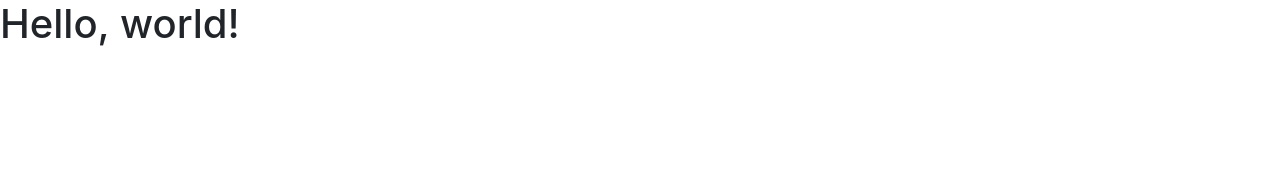
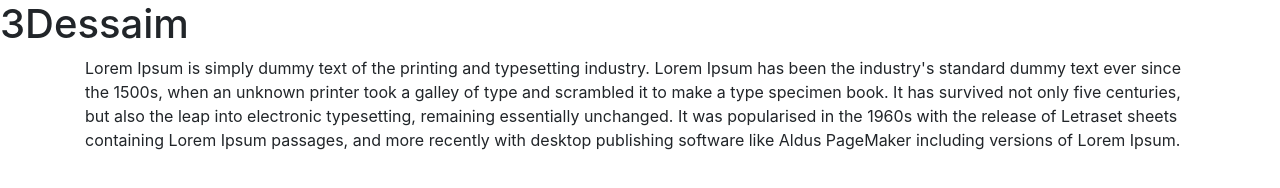
Before and after one commit to 3dessaim/3dessaim, a plain HTML site: page index.html in a window 1280 px wide. Drawn offline with nearby package versions, Linux system fonts and the light colour scheme.

Commit message:
Update index.html

```diff
--- a/index.html
+++ b/index.html
@@ -8,15 +8,17 @@
     <!-- Bootstrap CSS -->
     <link rel="stylesheet" href="https://stackpath.bootstrapcdn.com/bootstrap/4.5.2/css/bootstrap.min.css" integrity="sha384-JcKb8q3iqJ61gNV9KGb8thSsNjpSL0n8PARn9HuZOnIxN0hoP+VmmDGMN5t9UJ0Z" crossorigin="anonymous">
 
-    <title>Hello, world!</title>
+    <title>3Dessaim</title>
   </head>
   <body>
-    <h1>Hello, world!</h1>
+    <h1>3Dessaim</h1>
+<div class="container">
+  Lorem Ipsum is simply dummy text of the printing and typesetting industry. Lorem Ipsum has been the industry's standard dummy text ever since the 1500s, when an unknown printer took a galley of type and scrambled it to make a type specimen book. It has survived not only five centuries, but also the leap into electronic typesetting, remaining essentially unchanged. It was popularised in the 1960s with the release of Letraset sheets containing Lorem Ipsum passages, and more recently with desktop publishing software like Aldus PageMaker including versions of Lorem Ipsum.
 
-    <!-- Optional JavaScript -->
-    <!-- jQuery first, then Popper.js, then Bootstrap JS -->
-    <script src="https://code.jquery.com/jquery-3.5.1.slim.min.js" integrity="sha384-DfXdz2htPH0lsSSs5nCTpuj/zy4C+OGpamoFVy38MVBnE+IbbVYUew+OrCXaRkfj" crossorigin="anonymous"></script>
-    <script src="https://cdn.jsdelivr.net/npm/popper.js@1.16.1/dist/umd/popper.min.js" integrity="sha384-9/reFTGAW83EW2RDu2S0VKaIzap3H66lZH81PoYlFhbGU+6BZp6G7niu735Sk7lN" crossorigin="anonymous"></script>
-    <script src="https://stackpath.bootstrapcdn.com/bootstrap/4.5.2/js/bootstrap.min.js" integrity="sha384-B4gt1jrGC7Jh4AgTPSdUtOBvfO8shuf57BaghqFfPlYxofvL8/KUEfYiJOMMV+rV" crossorigin="anonymous"></script>
-  </body>
+</div>
+
+
+
+
+ </body>
 </html>
```
